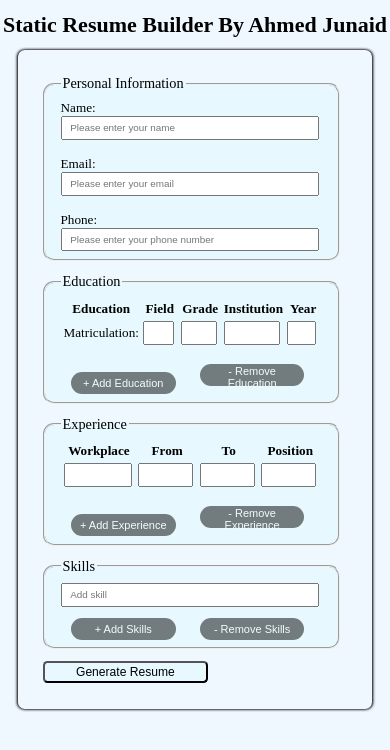
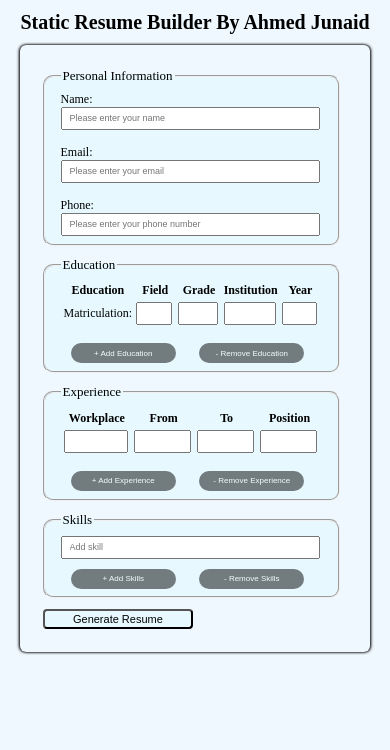
Before and after one commit to Ahmed-Junaid-Styles/GIAIC, a plain HTML site: page Milestone1/index.html in a window 390 px wide. Drawn offline with Linux system fonts and the light colour scheme.

Commit message:
completed

```diff
--- a/Milestone1/style.css
+++ b/Milestone1/style.css
@@ -162,6 +162,26 @@ td, th{
         width: 15rem;
     }
     button[type="button"]{
-        font-size: 1rem;
+        font-size: .8rem;
     }
 }
+@media screen and (max-width: 400px) {
+    :root{
+        font-size: 10px;
+    }
+    .form{
+        width: 78vw;
+        margin: auto;
+    }
+    input{
+        height: 1.7rem;
+    }
+    .submit{
+        font-size: 1.1rem;
+        border-radius: .4rem;
+        width: 15rem;
+    }
+    button[type="button"]{
+        font-size: .8rem;
+    }
+}
```
